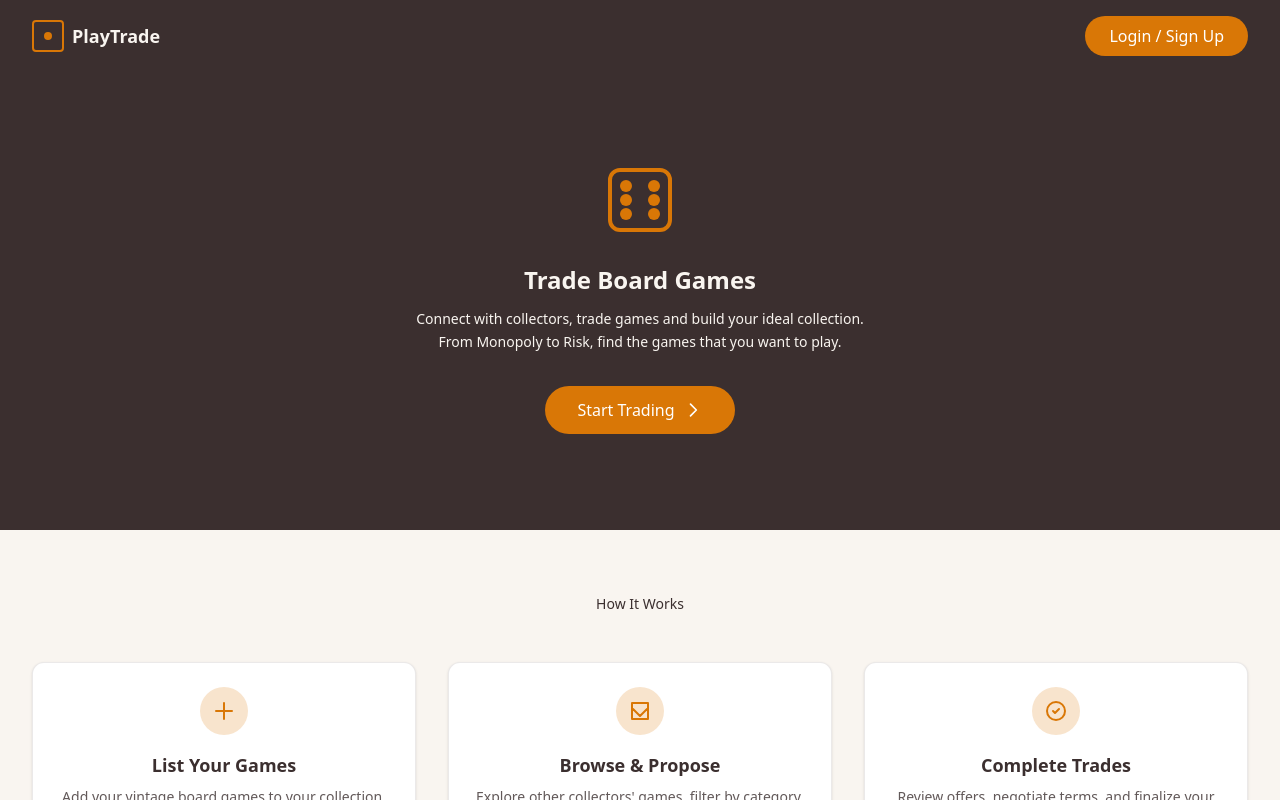
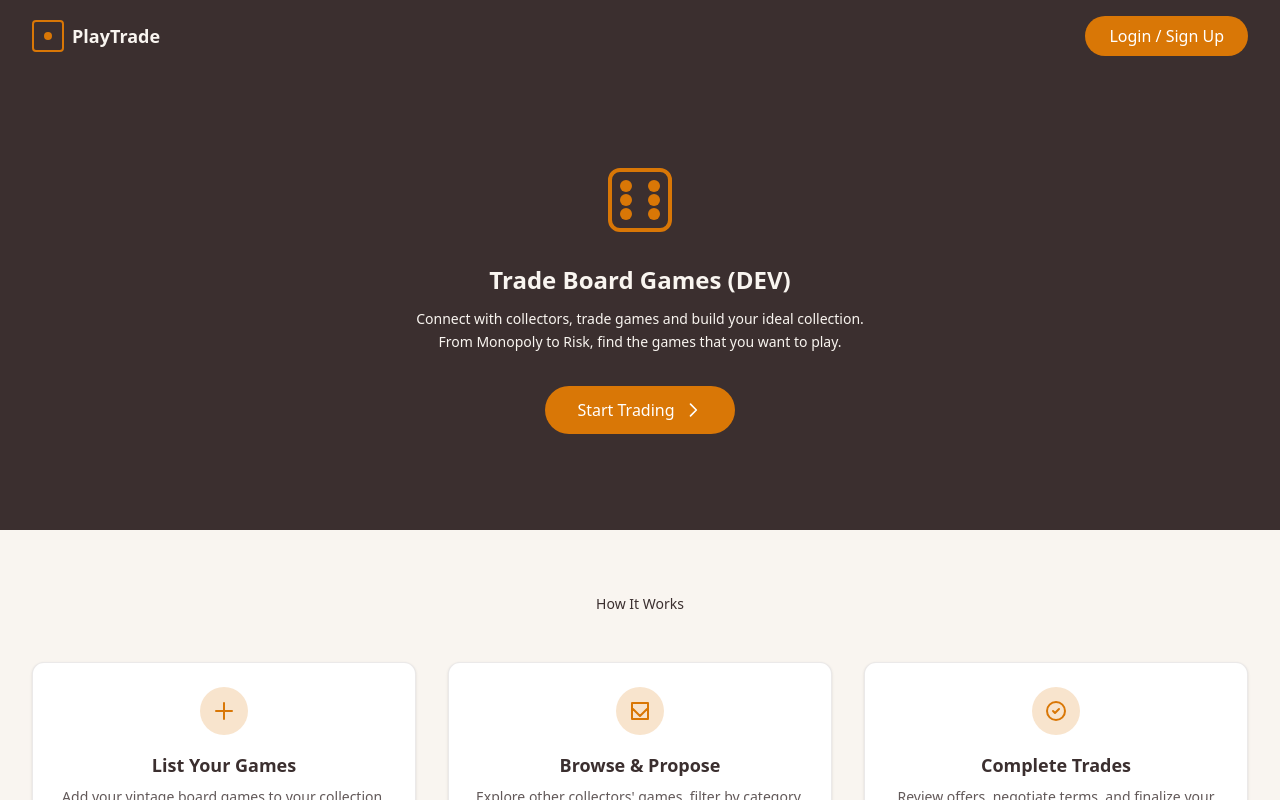
Before and after one commit to GrdenL/STIROPOR, a React (Vite) app in the folder frontend/: page / in a window 1280 px wide. Shown: the top 800 px of the page. Built offline with nearby package versions, Linux system fonts and the light colour scheme.

Commit message:
test: tweak hero title

```diff
--- a/frontend/src/pages/MainPage.jsx
+++ b/frontend/src/pages/MainPage.jsx
@@ -1,4 +1,4 @@
-import "./App.css"
+import "./App.css";
 import { Link } from "react-router-dom";
 
 const MainPage = () => {
@@ -44,10 +44,11 @@ const MainPage = () => {
           </div>
 
           <h1 className="text-2xl font-playfair font-bold mb-3">
-            Trade Board Games
+            Trade Board Games (DEV)
           </h1>
           <p className="max-w-2xl mx-auto text-sm font-roboto leading-relaxed mb-8">
-            Connect with collectors, trade games and build your ideal collection.
+            Connect with collectors, trade games and build your ideal
+            collection.
             <br />
             From Monopoly to Risk, find the games that you want to play.
           </p>
```
